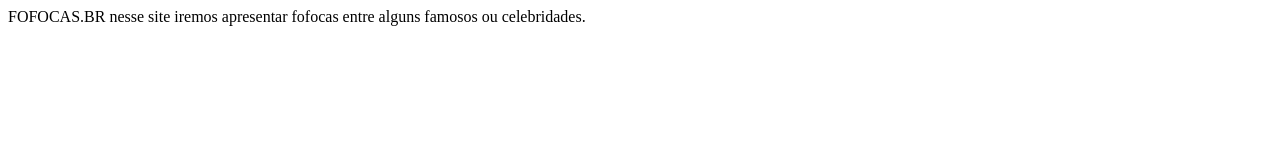
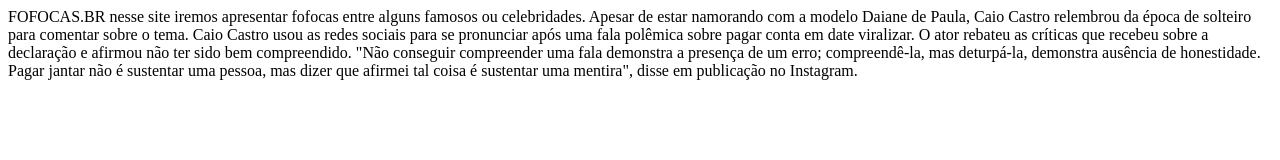
Before and after one commit to mariadograu/pensamentocomputacional, a plain HTML site: page index.html in a window 1280 px wide. Drawn offline with Linux system fonts and the light colour scheme.

Commit message:
conteudo

```diff
--- a/index.html
+++ b/index.html
@@ -13,5 +13,18 @@
 <hl>FOFOCAS.BR</hl>
 nesse site iremos apresentar fofocas entre alguns famosos ou celebridades.
 
+Apesar de estar namorando com a modelo Daiane de Paula, Caio Castro relembrou da época de
+solteiro para comentar sobre o tema.
+
+Caio Castro usou as redes sociais para se pronunciar após uma fala polêmica sobre
+ pagar conta em date viralizar. O ator rebateu as críticas que recebeu sobre a declaração e
+afirmou não ter sido bem compreendido.
+
+"Não conseguir compreender uma fala demonstra a presença de um erro; compreendê-la, mas
+ deturpá-la, demonstra ausência de honestidade. Pagar jantar não é sustentar uma pessoa,
+  mas dizer que afirmei tal coisa é sustentar uma mentira", disse em publicação no Instagram.
+
+
+
 </body>
   </html>
```
